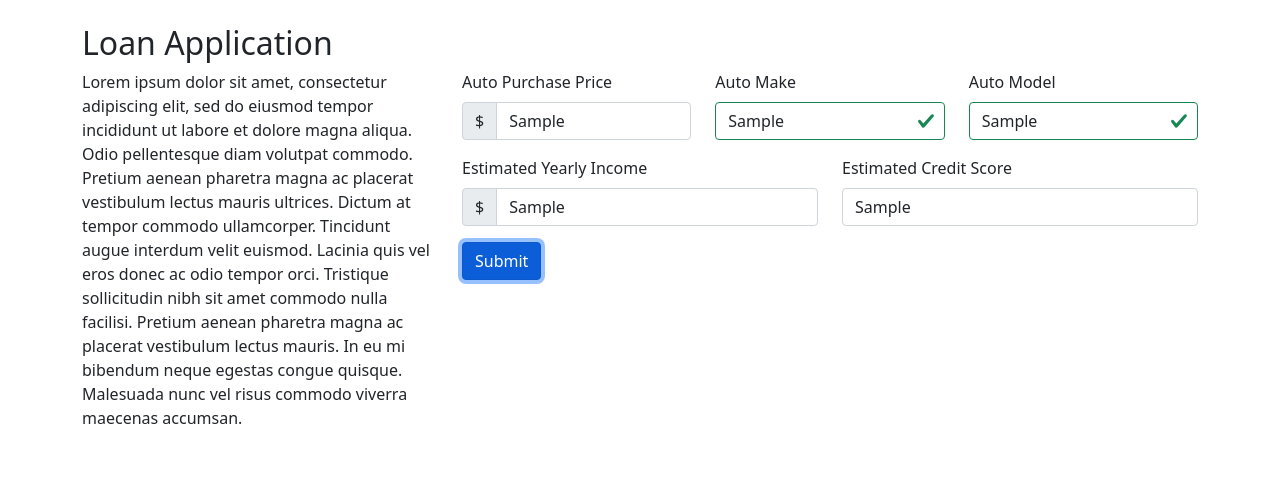
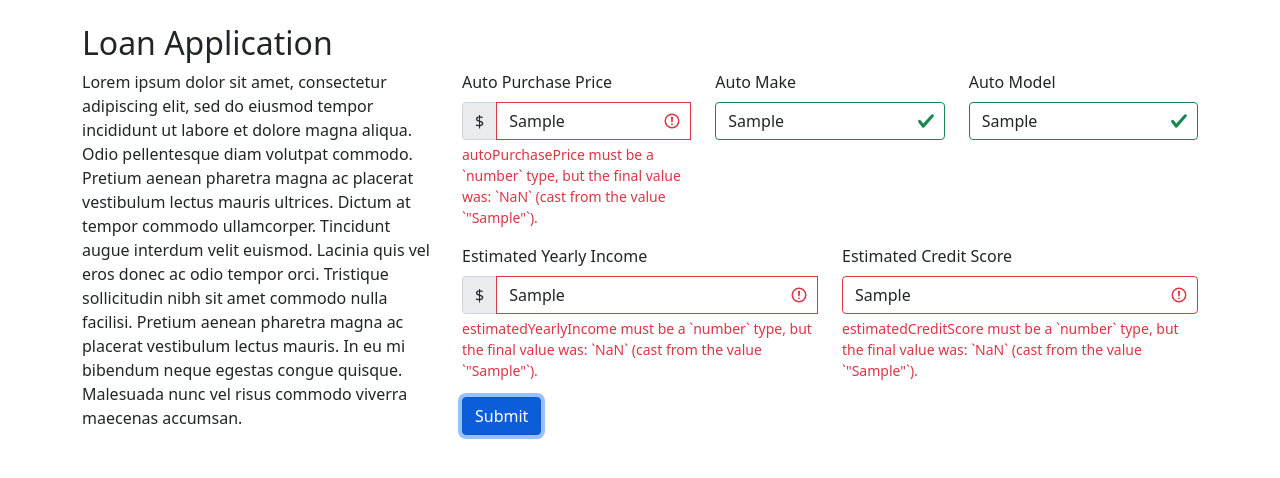
Before and after one commit to jacobmal/auto-loan-challenge, a React (Create React App) app: page / in a window 1280 px wide. Both pictures are taken after typing "Sample", "Sample", "Sample", "Sample", "Sample" into the empty fields and a click on the button "Submit". Shown: the top 478 px of the page. Built offline with nearby package versions, Linux system fonts and the light colour scheme; what miragejs would draw is missing.

Commit message:
Make form validation display messages to users

```diff
--- a/src/CreateAccount.tsx
+++ b/src/CreateAccount.tsx
@@ -17,7 +17,9 @@ const CreateAccount: FunctionComponent<CreateAccountProps> = () => {
         password: Yup.string()
             .required('Required')
             .min(8, 'Too Short!')
-            .matches(new RegExp('(?=.*[\d!@#$%^&*()+=<>,.?/;:|]).{8,}')), // TODO: Not all special characters, fix later
+            .matches(
+                /[\d!@#$%^&*()_+\-=\[\]{};':"\\|,.<>\/?]/,
+                'Need one special character or number'),
       });
 
     return (
@@ -40,8 +42,8 @@ const CreateAccount: FunctionComponent<CreateAccountProps> = () => {
                     errors,
                 }) => (
                     <Form noValidate onSubmit={handleSubmit}>
-                        <TextField controlId="email" label="Email Address" placeholder="Enter Email" type="email" data={values.email} handleChange={handleChange} isValid={touched.email && !errors.email} />
-                        <TextField controlId="password" label="Password" placeholder="Enter Password" type="password" data={values.password} handleChange={handleChange} isValid={touched.password && !errors.password} />
+                        <TextField controlId="email" label="Email Address" placeholder="Enter Email" type="email" data={values.email} handleChange={handleChange} touched={touched.email} errors={errors.email} />
+                        <TextField controlId="password" label="Password" placeholder="Enter Password" type="password" data={values.password} handleChange={handleChange} touched={touched.password} errors={errors.password}/>
                         <Button variant="primary" type="submit">Submit</Button>
                     </Form>
                 )}
--- a/src/Forms.tsx
+++ b/src/Forms.tsx
@@ -8,7 +8,8 @@ interface FieldProps {
     className?: string,
     data: string | undefined,
     handleChange: any,
-    isValid: any
+    touched?: boolean,
+    errors?: string
 }
 
 interface TextFieldProps extends FieldProps {
@@ -17,12 +18,19 @@ interface TextFieldProps extends FieldProps {
 }
 
 export const TextField: FunctionComponent<TextFieldProps> = (props) => {
-    const {controlId, label, placeholder, md, className="mb-3", type="text", data, handleChange, isValid} = props;
+    const {controlId, label, placeholder, md, className="mb-3", type="text", data, handleChange, touched, errors} = props;
+
+    const isValid = touched && !errors;
+    const isInvalid = touched && !!errors;
+    const errorMessage = errors;
+
+    console.log(errorMessage);
 
     return (
         <Form.Group as={Col} md={md} className={className} controlId={controlId}>
             <Form.Label>{label}</Form.Label>
-            <Form.Control required type={type} placeholder={placeholder} value={data} onChange={handleChange} name={controlId} isValid={isValid} />
+            <Form.Control required type={type} placeholder={placeholder} value={data} onChange={handleChange} name={controlId} isValid={isValid} isInvalid={isInvalid} />
+            <Form.Control.Feedback type="invalid">{errorMessage}</Form.Control.Feedback>
         </Form.Group>
     );
 }
@@ -31,14 +39,19 @@ interface CurrencyFieldProps extends FieldProps {
 }
 
 export const CurrencyField: FunctionComponent<CurrencyFieldProps> = (props) => {
-    const {controlId, label, md, className="mb-3", data, handleChange, isValid} = props;
+    const {controlId, label, md, className="mb-3", data, handleChange, touched, errors} = props;
+
+    const isValid = touched && !errors;
+    const isInvalid = touched && !!errors;
+    const errorMessage = errors;
 
     return (
         <Form.Group as={Col} md={md} className={className}>
             <Form.Label>{label}</Form.Label>
             <InputGroup id={controlId}>
                 <InputGroup.Text>$</InputGroup.Text>
-                <FormControl required aria-label="Amount" value={data} onChange={handleChange} isValid={isValid} name={controlId} />
+                <FormControl required aria-label="Amount" value={data} onChange={handleChange} isValid={isValid} name={controlId} isInvalid={isInvalid} />
+                <Form.Control.Feedback type="invalid">{errorMessage}</Form.Control.Feedback>
             </InputGroup>
     </Form.Group>
     );
--- a/src/Landing.tsx
+++ b/src/Landing.tsx
@@ -21,6 +21,7 @@ const Landing: FunctionComponent = () => {
             .positive("Must be positive")
             .required('Required'),
         estimatedCreditScore: Yup.number()
+            .required('Required')
             .min(300, "Must be greater than 300")
             .max(850, "Must be less than 850")
       });
@@ -75,14 +76,14 @@ const Landing: FunctionComponent = () => {
                     }) => (
                         <Form noValidate onSubmit={handleSubmit}>
                             <Row>
-                                <CurrencyField controlId="autoPurchasePrice" label="Auto Purchase Price" md={4} data={values.autoPurchasePrice} handleChange={handleChange} isValid={touched.autoPurchasePrice && !errors.autoPurchasePrice} />
-                                <TextField controlId="autoMake" placeholder="Example: Ford" label="Auto Make" md={4} data={values.autoMake} handleChange={handleChange} isValid={touched.autoMake && !errors.autoMake} />
-                                <TextField controlId="autoModel" placeholder="Example: Mustang" label="Auto Model" md={4} data={values.autoModel} handleChange={handleChange} isValid={touched.autoModel && !errors.autoModel} />
+                                <CurrencyField controlId="autoPurchasePrice" label="Auto Purchase Price" md={4} data={values.autoPurchasePrice} handleChange={handleChange} touched={touched.autoPurchasePrice} errors={errors.autoPurchasePrice} />
+                                <TextField controlId="autoMake" placeholder="Example: Ford" label="Auto Make" md={4} data={values.autoMake} handleChange={handleChange} touched={touched.autoMake} errors={errors.autoMake} />
+                                <TextField controlId="autoModel" placeholder="Example: Mustang" label="Auto Model" md={4} data={values.autoModel} handleChange={handleChange} touched={touched.autoModel} errors={errors.autoModel} />
                             </Row>
 
                             <Row>
-                                <CurrencyField controlId="estimatedYearlyIncome" label="Estimated Yearly Income" md={6} data={values.estimatedYearlyIncome} handleChange={handleChange} isValid={touched.estimatedYearlyIncome && !errors.estimatedYearlyIncome} />
-                                <TextField controlId="estimatedCreditScore" label="Estimated Credit Score" md={6} data={values.estimatedCreditScore} handleChange={handleChange} isValid={touched.estimatedCreditScore && !errors.estimatedCreditScore} />
+                                <CurrencyField controlId="estimatedYearlyIncome" label="Estimated Yearly Income" md={6} data={values.estimatedYearlyIncome} handleChange={handleChange} touched={touched.estimatedYearlyIncome} errors={errors.estimatedYearlyIncome} />
+                                <TextField controlId="estimatedCreditScore" label="Estimated Credit Score" md={6} data={values.estimatedCreditScore} handleChange={handleChange} touched={touched.estimatedCreditScore} errors={errors.estimatedCreditScore} />
                             </Row>
 
                             <Button variant="primary" type="submit">Submit</Button>
```
